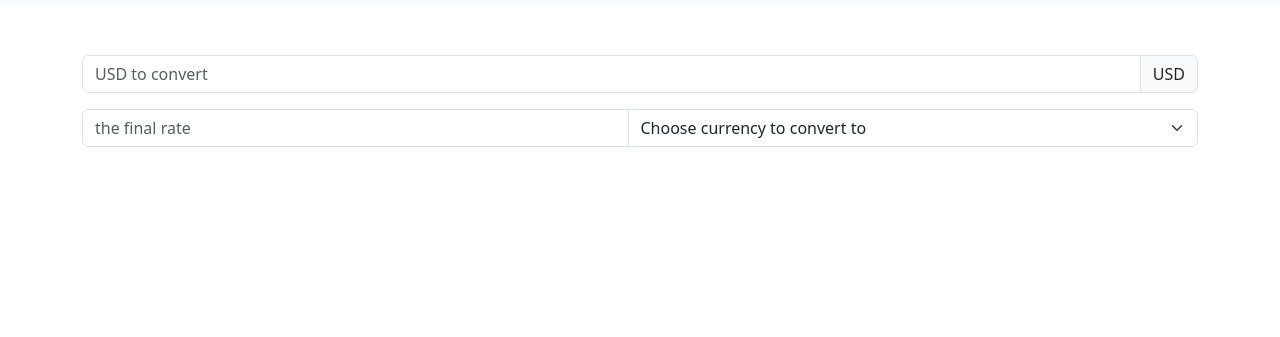
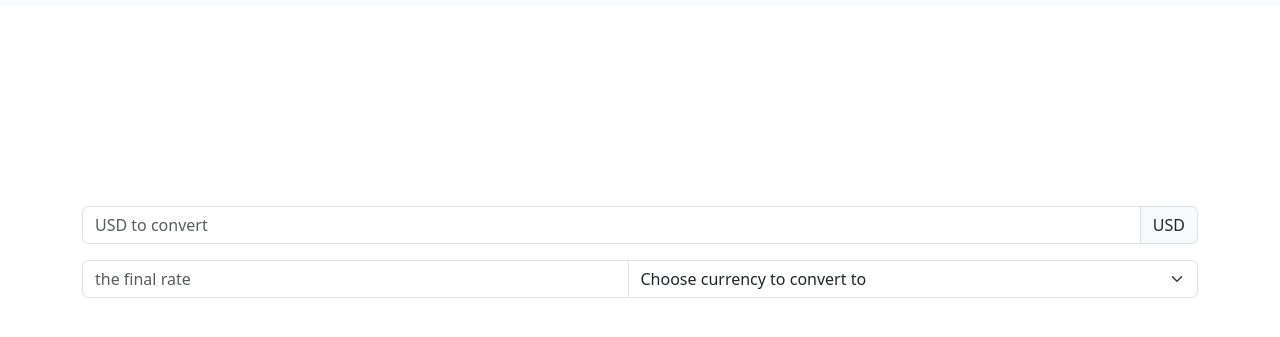
Before and after one commit to RichardJesse/currency-convertor, a plain HTML site: page index.html in a window 1280 px wide. Shown: the part 45-382 px from the top of the page. Drawn offline with nearby package versions, Linux system fonts and the light colour scheme.

Commit message:
put the currency convertor at the center yet to add the analytics of the currencies over the currecies for a specified period of time

```diff
--- a/index.html
+++ b/index.html
@@ -4,6 +4,7 @@
 <head>
     <meta charset="UTF-8">
     <meta name="viewport" content="width=device-width, initial-scale=1.0">
+    <link rel="stylesheet" href="styles.css">
     <link href="https://cdn.jsdelivr.net/npm/bootstrap@5.3.1/dist/css/bootstrap.min.css" rel="stylesheet"
         integrity="sha384-4bw+/aepP/YC94hEpVNVgiZdgIC5+VKNBQNGCHeKRQN+PtmoHDEXuppvnDJzQIu9" crossorigin="anonymous">
     <title>currency converter</title>
@@ -17,17 +18,17 @@
 
     </nav>
 <!-- make the place for entering the currencies a form -->
-    <div class="container " style="margin-top: 100px;">
+    <div class="container " >
         <div class="row align-items-center">
             <div class="input-group mb-3">
-                <input type="text" class="form-control" id="amount" placeholder="USD to convert"
+                <input type="number" class="form-control" id="amount" placeholder="USD to convert"
                     aria-label="Recipient's username" aria-describedby="basic-addon2" required max="100" pattern="">
                 <span class="input-group-text" id="basic-addon2">USD</span>
             </div>
 
             <div class="input-group mb-3 ">
 
-                <input type="text" class="form-control" aria-label="Sizing example input"
+                <input type="number" class="form-control" aria-label="Sizing example input"
                     aria-describedby="inputGroup-sizing-default" id="convertedRate" placeholder="the final rate">
                 <!-- <span class="input-group-text">choose currency to convert to</span> -->
                 <!-- get all the currencies in a data list -->
--- /dev/null
+++ b/styles.css
@@ -0,0 +1,14 @@
+body {
+    display: grid;
+    place-items: center;
+    height: 100vh;
+    margin: 0;
+}
+
+.container {
+    width: 100%;
+    max-width: 960px; /* or any other value */
+    margin-top: 10px;
+    margin-bottom: 200px;
+
+}
```
